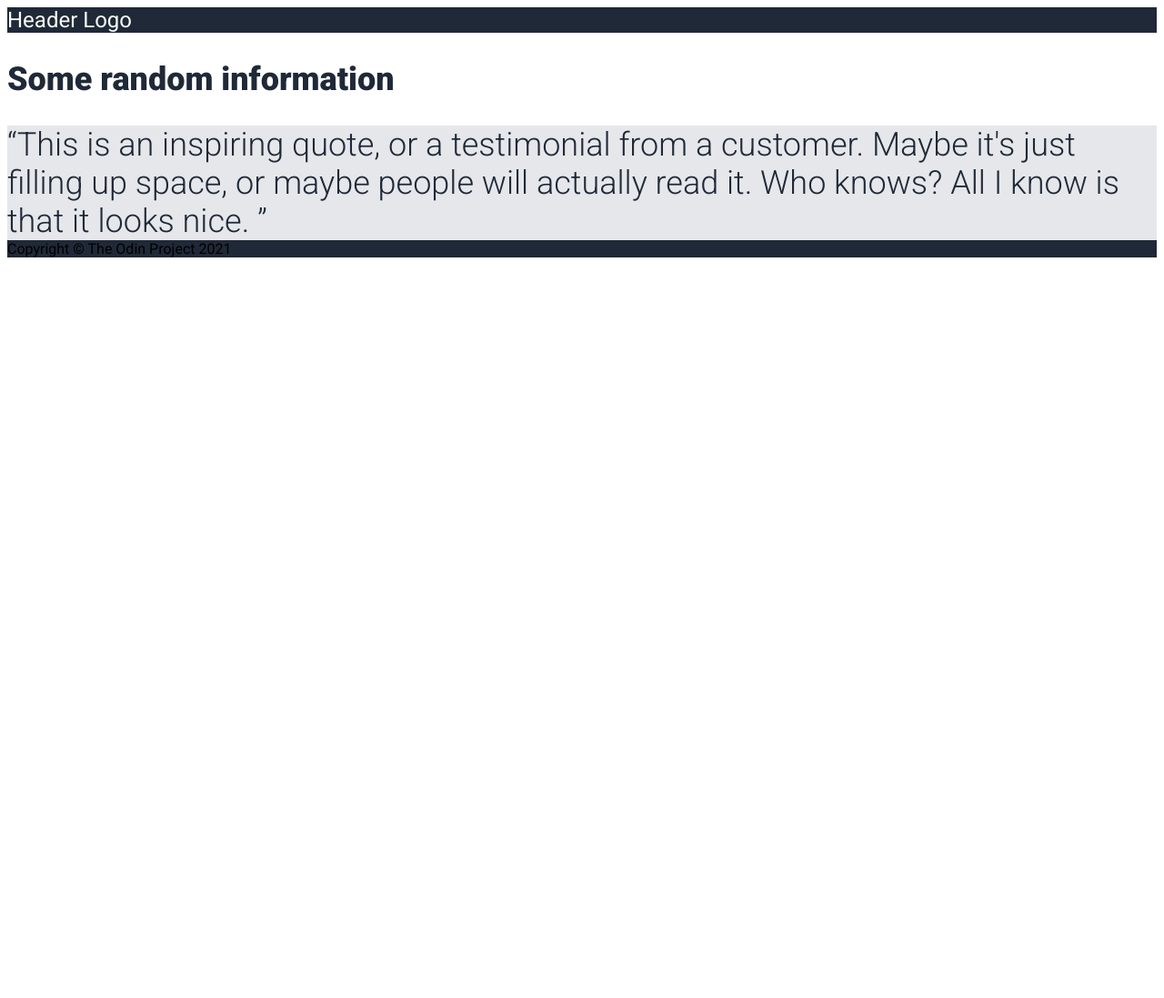
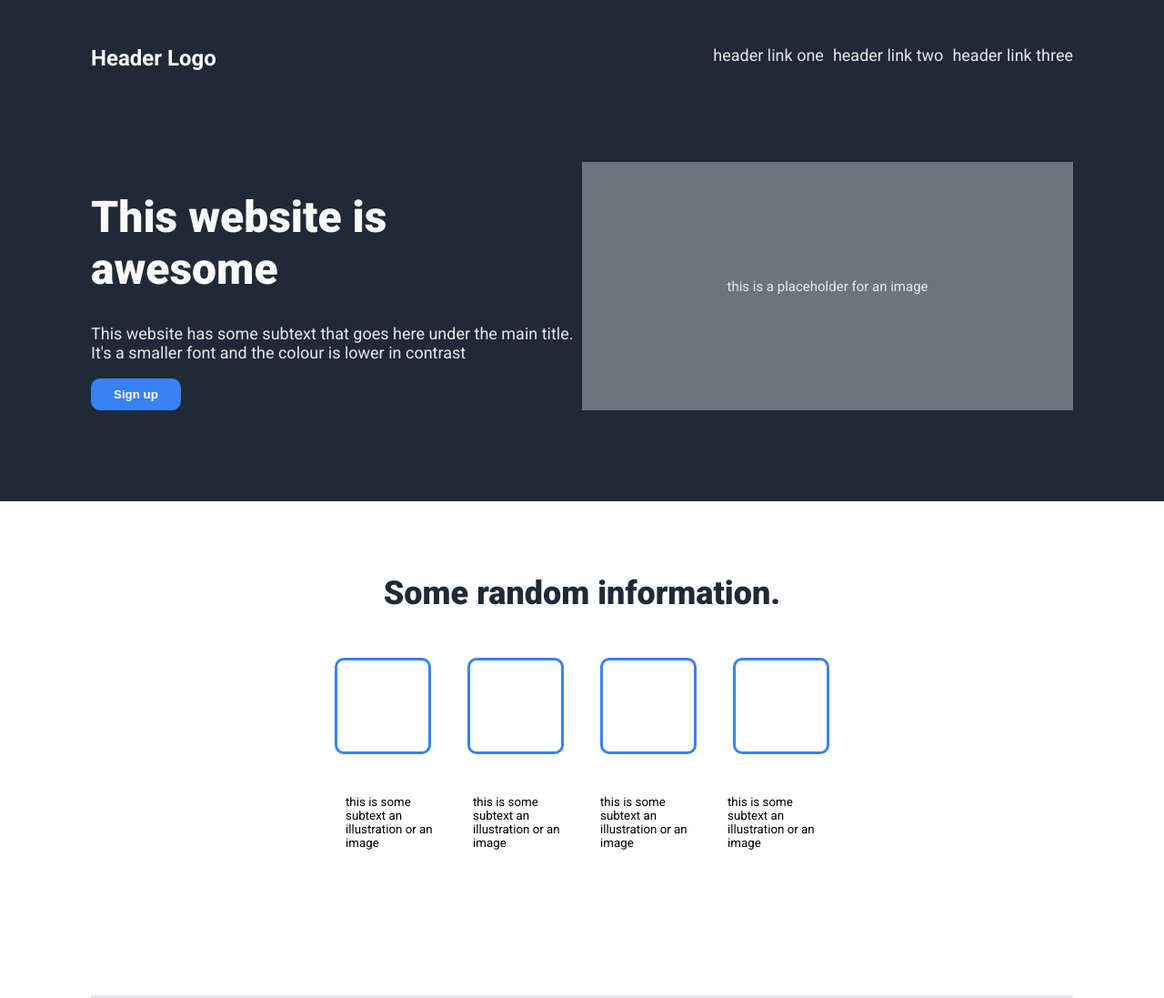
Before and after one commit to rfsjim/odin-landing-page, a plain HTML site: page index.html in a window 1280 px wide. Shown: the top 1097 px of the page at 91% size. Before the commit the page ends 800 px from the top, so only its background shows below. Drawn offline with Linux system fonts and the light colour scheme.

Commit message:
completed styling of landing page

```diff
--- a/css/style.css
+++ b/css/style.css
@@ -5,16 +5,52 @@
     --solitude: #e5e7eb;;
     --midnight-express: #1f2937;
     --black-squeeze: #f9faf8;
+    --raven: #6d747d;
 }
 
 body {
     font-family: "Roboto", sans-serif;
     display: flex;
     flex-direction: column;
+    margin: 0;
+}
+
+button {
+    font-weight: bold;
+    border-radius: 10px;
+    padding: 10px 25px;
+    border: none;
+    text-align: center;
+    text-decoration: none;
 }
 
 button, .call-to-action {
     background-color: var(--doger-blue);
+    color: white;
+}
+
+footer {
+    color: var(--solitude);
+    text-align: center;
+}
+
+header column {
+    display: flex;
+    flex-direction: row;
+    justify-content: space-between;
+}
+
+header column div {
+    width: 50%;
+    flex-shrink: 0;
+}
+
+header column div#placeholder {
+    background-color: var(--raven);
+    display: flex;
+    justify-content: center;
+    align-items: center;
+    font-size: smaller;
 }
 
 header {
@@ -26,6 +62,10 @@ header, footer {
     background-color: var(--midnight-express);
 }
 
+header, footer, main {
+    padding: 50px 100px 100px;
+}
+
 header h1 {
     font-size: 48px;
     font-weight: 900;
@@ -35,6 +75,14 @@ header h1 {
 header #logo {
     font-size: 24px;
     color: var(--black-squeeze);
+    font-weight: bold;
+}
+
+header row {
+    display: flex;
+    flex-direction: row;
+    justify-content: space-between;
+    padding-bottom: 100px;
 }
 
 main {
@@ -42,10 +90,94 @@ main {
     flex-direction: column;
 }
 
+main column {
+    display: flex;
+    flex-direction: column;
+    align-items: center;
+    gap: 5px;
+    padding-bottom: 100px;
+}
+
+main column div {
+    border-color: var(--doger-blue);
+    border-radius: 10px;
+    border-style: solid;
+    width: 100px;
+    height: 100px;
+    font-size: smaller;
+    flex-shrink: 0;
+}
+
+main column row {
+    display: flex;
+    justify-content: space-evenly;
+    gap: 40px;
+}
+
+main column row.subtext div {
+    border: 0;
+}
+
 main h2 {
     font-size: 36px;
     color: var(--midnight-express);
     font-weight: 900;
+    text-align: center;
+}
+
+main row {
+    display: flex;
+    justify-content: center;
+    margin: 20px 40px;
+}
+
+main row div.call-to-action {
+    width: 60%;
+    padding: 25px 100px;
+    border-radius: 10px;
+}
+
+main row div.call-to-action column {
+    padding: 0;
+    gap: 0;
+    justify-content: space-between;
+    flex-direction: row;
+}
+
+main row div.call-to-action column div {
+    width: auto;
+    height: auto;
+    border: 0;
+}
+
+main div.call-to-action button {
+    border: 2px solid white;
+}
+
+main div.call-to-action h3 {
+    margin: 0;
+}
+
+nav ul {
+    display: flex;
+    flex-direction: row;
+    list-style-type: none;
+    padding: 0;
+    margin: 0;
+}
+
+nav ul li {
+    padding-left: 10px;
+}
+
+nav ul li:first-child {
+    padding-left: 0;
+}
+
+nav ul li a {
+    font-size: 18px;
+    color: var(--solitude);
+    text-decoration: none;
 }
 
 q {
@@ -53,4 +185,21 @@ q {
     color: var(--midnight-express);
     font-size: 36px;
     font-weight: 300;
+    padding: 100px;
+    font-style: italic;
+    display: flex;
+    flex-direction: column;
+    align-items: flex-end;
+    margin-bottom: 100px;
 }
+
+q::before, q::after {
+    content: none;
+}
+
+blockquote {
+    font-weight: bold;
+    font-style: normal;
+    font-size: 18px;
+    display: flex;
+}
--- a/index.html
+++ b/index.html
@@ -8,14 +8,63 @@
 
     <body>
         <header>
-            <div id="logo">Header Logo</div>
+            <row>
+                <div id="logo">Header Logo</div>
+                <nav>
+                    <ul>
+                        <li><a href="#">header link one</a></li>
+                        <li><a href="#">header link two</a></li>
+                        <li><a href="#">header link three</a></li>
+                    </ul>
+                </nav>
+            </row>
+            <column>
+                <div>
+                    <h1>This website is awesome</h1>
+                    <p>This website has some subtext that goes here under the main title.
+                        It's a smaller font and the colour is lower in contrast
+                    </p>
+                    <button>Sign up</button>
+                </div>
+                <div id="placeholder">
+                    this is a placeholder for an image
+                </div>
+            </column>
         </header>
         <main>
-            <h2>Some random information</h2>
+            <h2>Some random information.</h2>
+            <column>
+                <row>
+                    <div></div>
+                    <div></div>
+                    <div></div>
+                    <div></div>
+                </row>
+                <row class="subtext">
+                    <div>this is some subtext an illustration or an image</div>
+                    <div>this is some subtext an illustration or an image</div>
+                    <div>this is some subtext an illustration or an image</div>
+                    <div>this is some subtext an illustration or an image</div>
+                </row>
+            </column>
             <q>This is an inspiring quote, or a testimonial from a customer.
                 Maybe it's just filling up space, or maybe people will actually read it.
                 Who knows? All I know is that it looks nice.
+                <blockquote>- Thor, God of Thunder</blockquote>
             </q>
+            <row>
+                <div class="call-to-action">
+                    <column>
+                        <div>
+                            <h3>Call to action! It's Time!</h3>
+                            Sign up for our product by clicking that button right over there!
+                        </div>
+                        <div>
+                            <button>Sign up</button>
+                        </div>
+                    </column>
+                </div>
+            </row>
         </main>
         <footer>
             Copyright &copy; The Odin Project 2021
```
